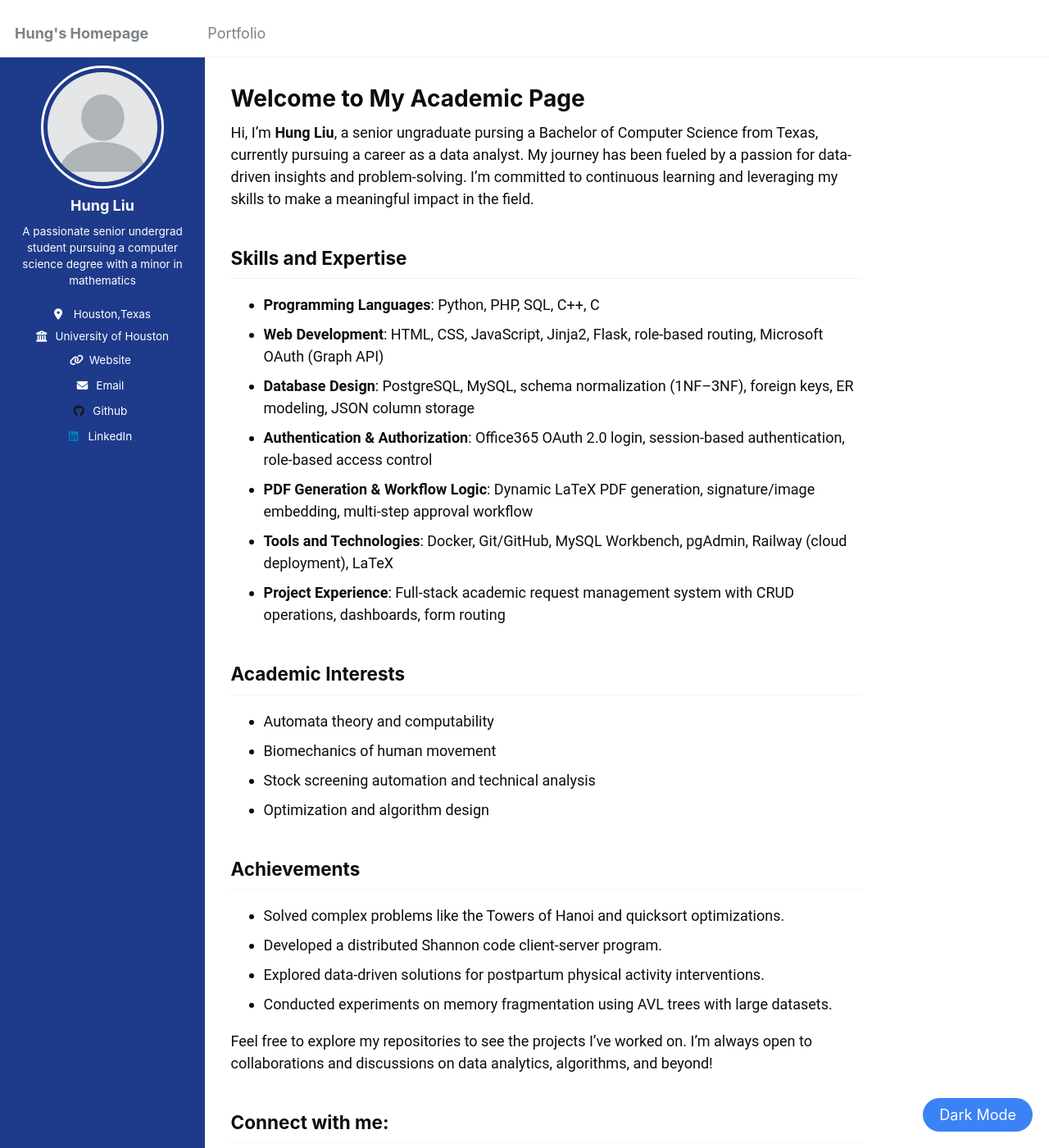
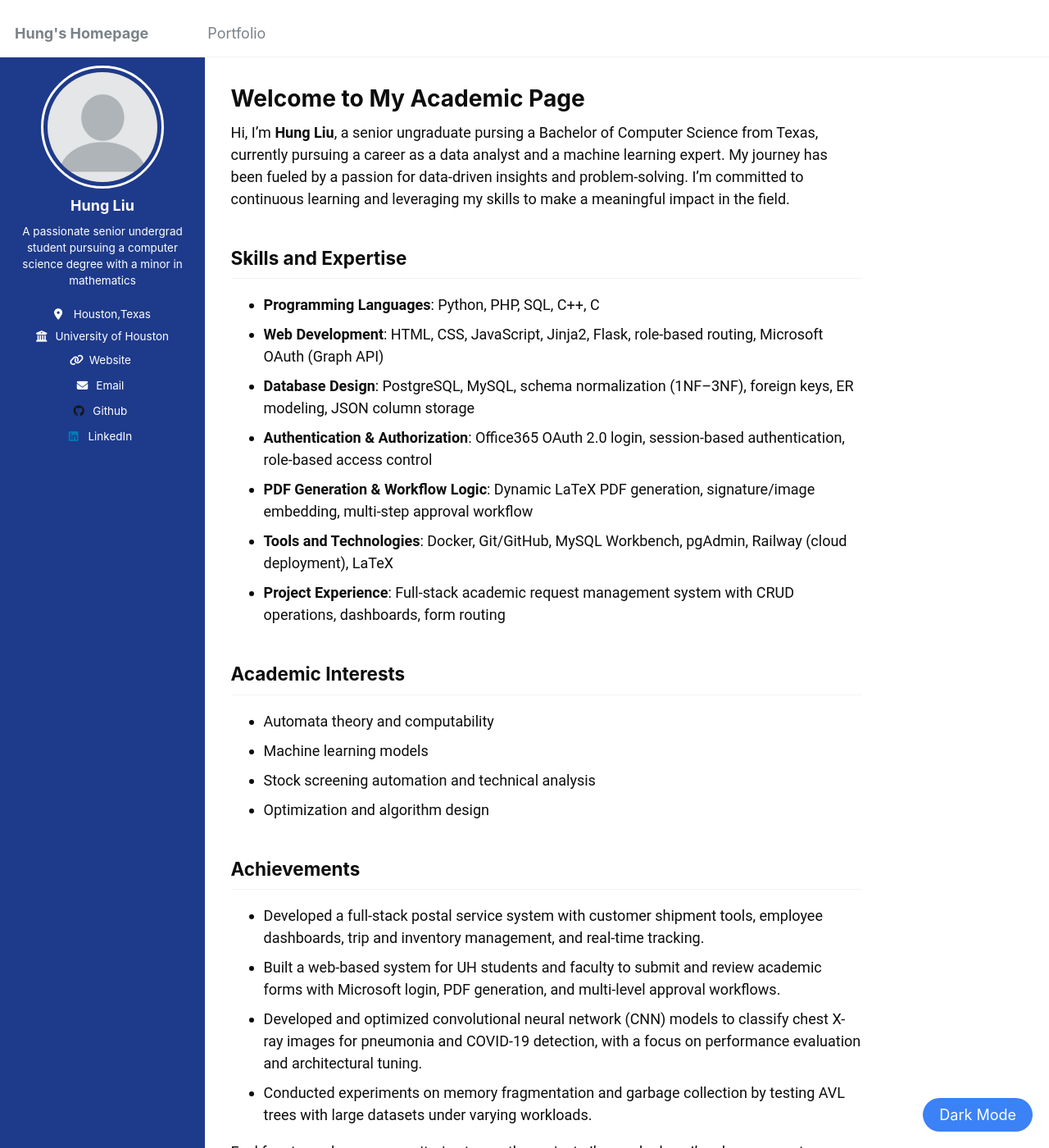
Before and after one commit to sunnySKL/sunnySKL.github.io, a Jekyll site: the page built from _pages/about.md, in a window 1280 px wide and 1400 px high. Shown: the whole window at 82% size. Built offline with Jekyll 4.4.1, drawn with Linux system fonts in a browser that asks for light colours.

Commit message:
Update about.md

```diff
--- a/_pages/about.md
+++ b/_pages/about.md
@@ -7,7 +7,7 @@ redirect_from:
   - /about.html
 ---
 
-Hi, I'm **Hung Liu**, a senior ungraduate pursing a Bachelor of Computer Science from Texas, currently pursuing a career as a data analyst. My journey has been fueled by a passion for data-driven insights and problem-solving. I'm committed to continuous learning and leveraging my skills to make a meaningful impact in the field.
+Hi, I'm **Hung Liu**, a senior ungraduate pursing a Bachelor of Computer Science from Texas, currently pursuing a career as a data analyst and a machine learning expert. My journey has been fueled by a passion for data-driven insights and problem-solving. I'm committed to continuous learning and leveraging my skills to make a meaningful impact in the field.
 
 ## Skills and Expertise
 - **Programming Languages**: Python, PHP, SQL, C++, C
@@ -21,15 +21,15 @@ Hi, I'm **Hung Liu**, a senior ungraduate pursing a Bachelor of Computer Science
 
 ## Academic Interests
 - Automata theory and computability
-- Biomechanics of human movement
+- Machine learning models
 - Stock screening automation and technical analysis
 - Optimization and algorithm design
 
 ## Achievements
-- Solved complex problems like the Towers of Hanoi and quicksort optimizations.
-- Developed a distributed Shannon code client-server program.
-- Explored data-driven solutions for postpartum physical activity interventions.
-- Conducted experiments on memory fragmentation using AVL trees with large datasets.
+- Developed a full-stack postal service system with customer shipment tools, employee dashboards, trip and inventory management, and real-time tracking.
+- Built a web-based system for UH students and faculty to submit and review academic forms with Microsoft login, PDF generation, and multi-level approval workflows.
+- Developed and optimized convolutional neural network (CNN) models to classify chest X-ray images for pneumonia and COVID-19 detection, with a focus on performance evaluation and architectural tuning.
+- Conducted experiments on memory fragmentation and garbage collection by testing AVL trees with large datasets under varying workloads.
 
 
 Feel free to explore my repositories to see the projects I’ve worked on. I’m always open to collaborations and discussions on data analytics, algorithms, and beyond!
```
